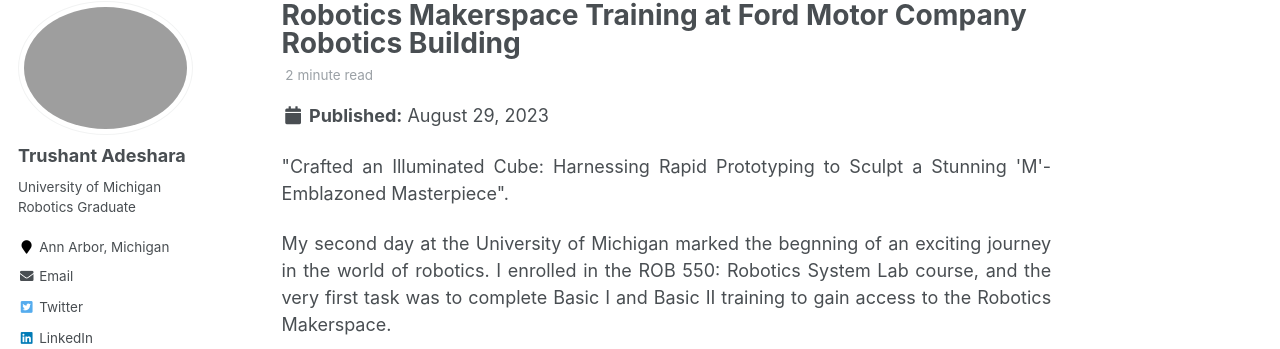
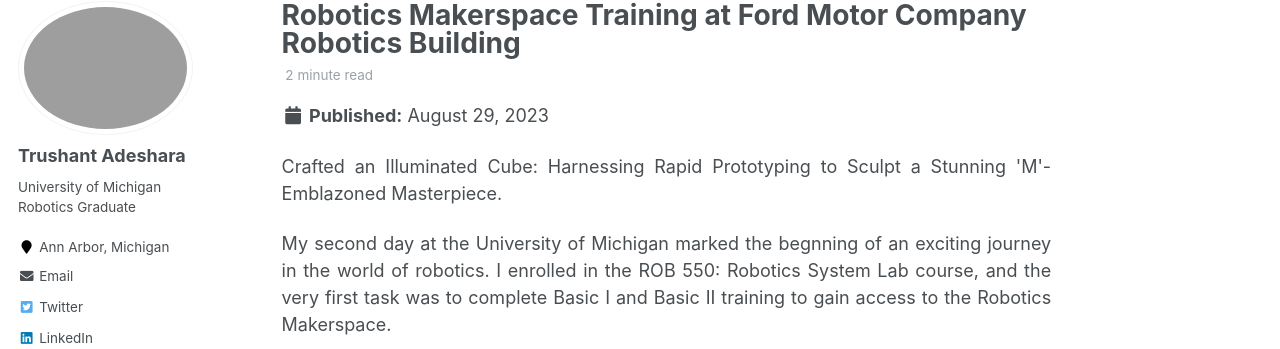
Before and after one commit to trushant05/trushant05.github.io, a Jekyll site: the page built from _posts/2023-08-29-blog-post-1.md, in a window 1280 px wide and 900 px high. Shown: the part 117-466 px from the top of the window. Built offline with Jekyll 4.4.1, drawn with Linux system fonts in a browser that asks for light colours.

Commit message:
remove quotes

```diff
--- a/_posts/2023-08-29-blog-post-1.md
+++ b/_posts/2023-08-29-blog-post-1.md
@@ -8,7 +8,7 @@ tags:
 ---
 
 <p style="text-align: justify">
-"Crafted an Illuminated Cube: Harnessing Rapid Prototyping to Sculpt a Stunning 'M'-Emblazoned Masterpiece".</p>
+Crafted an Illuminated Cube: Harnessing Rapid Prototyping to Sculpt a Stunning 'M'-Emblazoned Masterpiece.</p>
 
 <p style="text-align: justify">
 My second day at the University of Michigan marked the begnning of an exciting journey in the world of robotics. I enrolled in the ROB 550: Robotics System Lab course, and the very first task was to complete Basic I and Basic II training to gain access to the Robotics Makerspace.</p>
```
